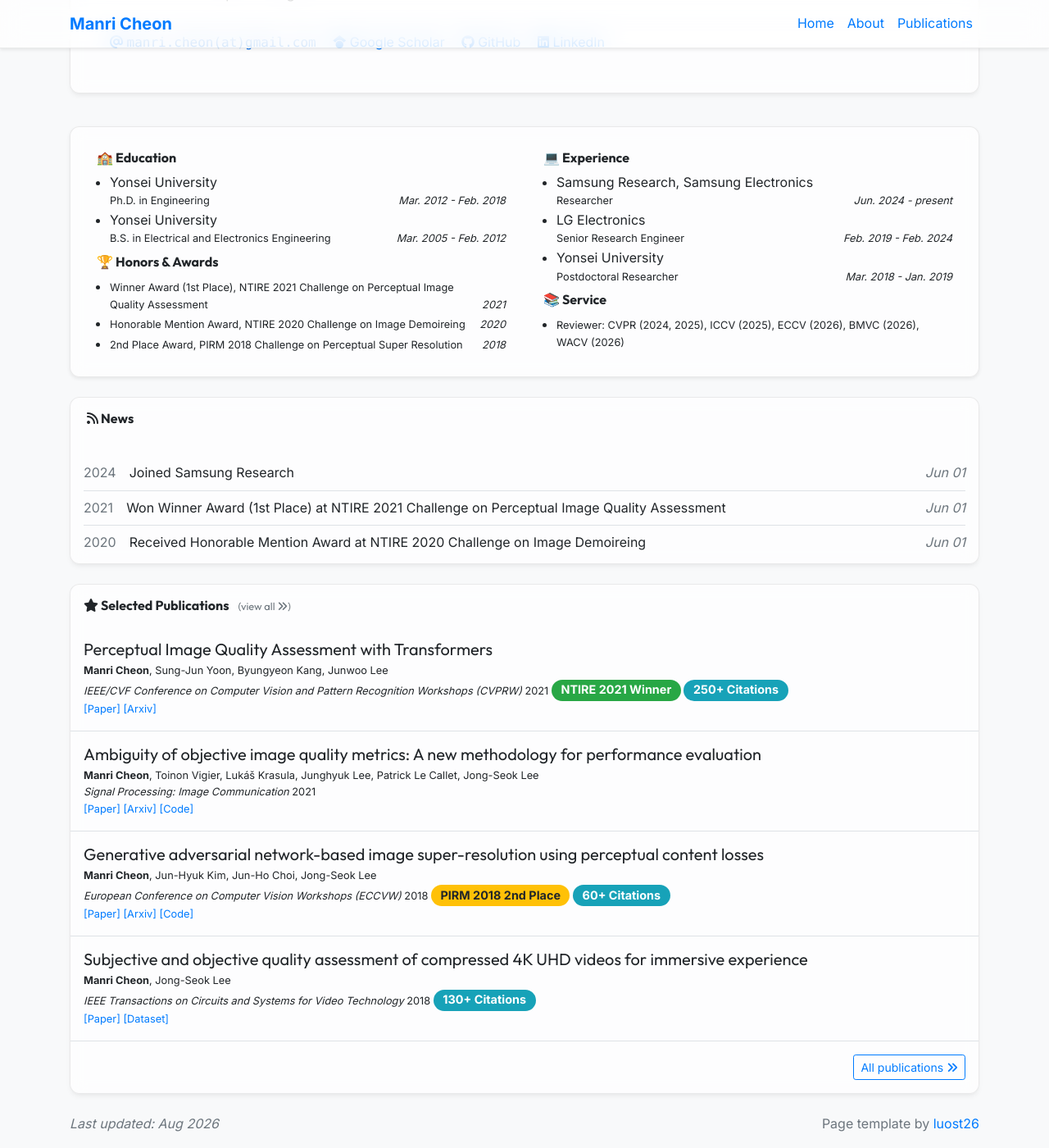
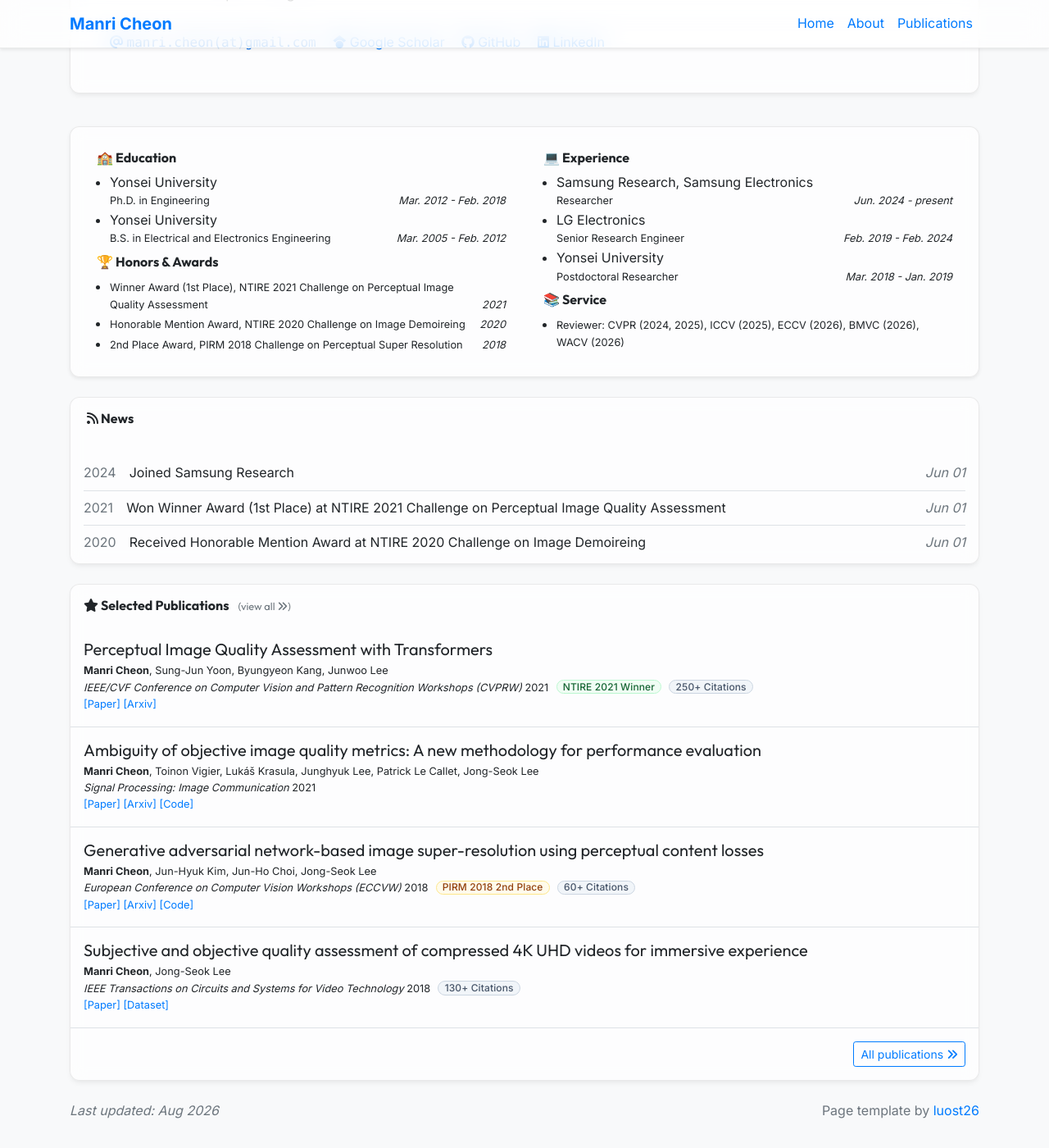
Before and after one commit to manricheon/manricheon.github.io, a Jekyll site: the page built from index.html, in a window 1280 px wide and 1400 px high, scrolled down 521 px. Shown: the whole window at 82% size. Built offline with Jekyll 4.4.1, drawn with Linux system fonts in a browser that asks for light colours; nearby versions of some CDN libraries; a style sheet for code colours, icons or effects is not loaded.

Commit message:
style: soften publication badge colors and reduce visual weight

```diff
--- a/assets/css/global.css
+++ b/assets/css/global.css
@@ -72,9 +72,33 @@ h1, h2, h3, h4, h5, h6,
 }
 
 .badge-publication {
-    font-size: 0.9rem;
-    padding: 0.4em 0.8em;
-    border-radius: 20px;
+    font-size: 0.75rem !important;
+    font-weight: 500 !important;
+    padding: 0.15em 0.6em !important;
+    border-radius: 12px !important;
+    letter-spacing: 0.01em !important;
+    vertical-align: 1px !important;
+    margin-left: 0.35rem !important;
+    border: 1px solid transparent !important;
+}
+
+.badge-publication.badge-info,
+.badge-publication.badge-primary {
+    background-color: #f1f5f9 !important;
+    color: #475569 !important;
+    border-color: #cbd5e1 !important;
+}
+
+.badge-publication.badge-success {
+    background-color: #f0fdf4 !important;
+    color: #166534 !important;
+    border-color: #bbf7d0 !important;
+}
+
+.badge-publication.badge-warning {
+    background-color: #fffbeb !important;
+    color: #92400e !important;
+    border-color: #fde68a !important;
 }
 
 .inline-badge {
```
